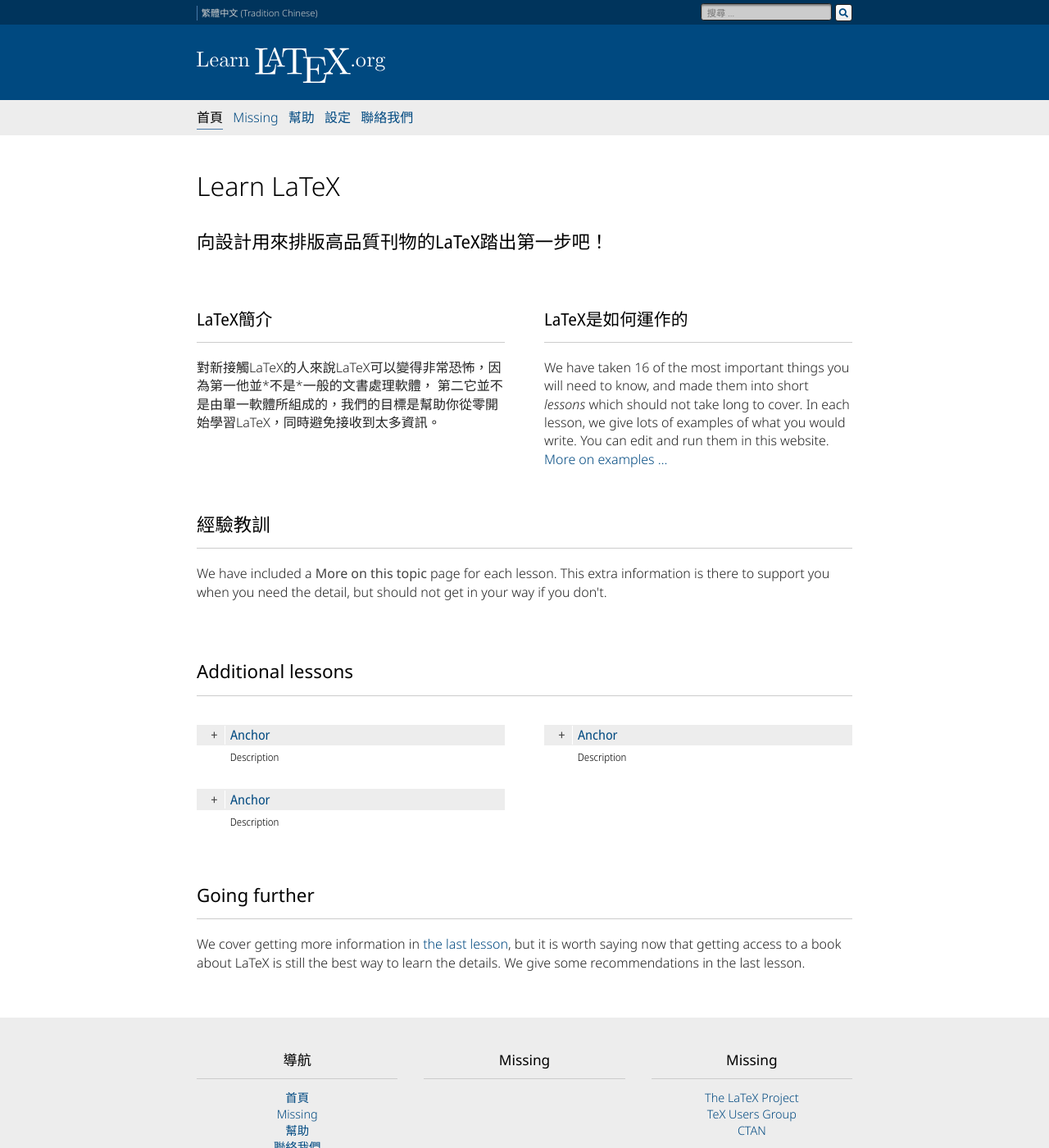
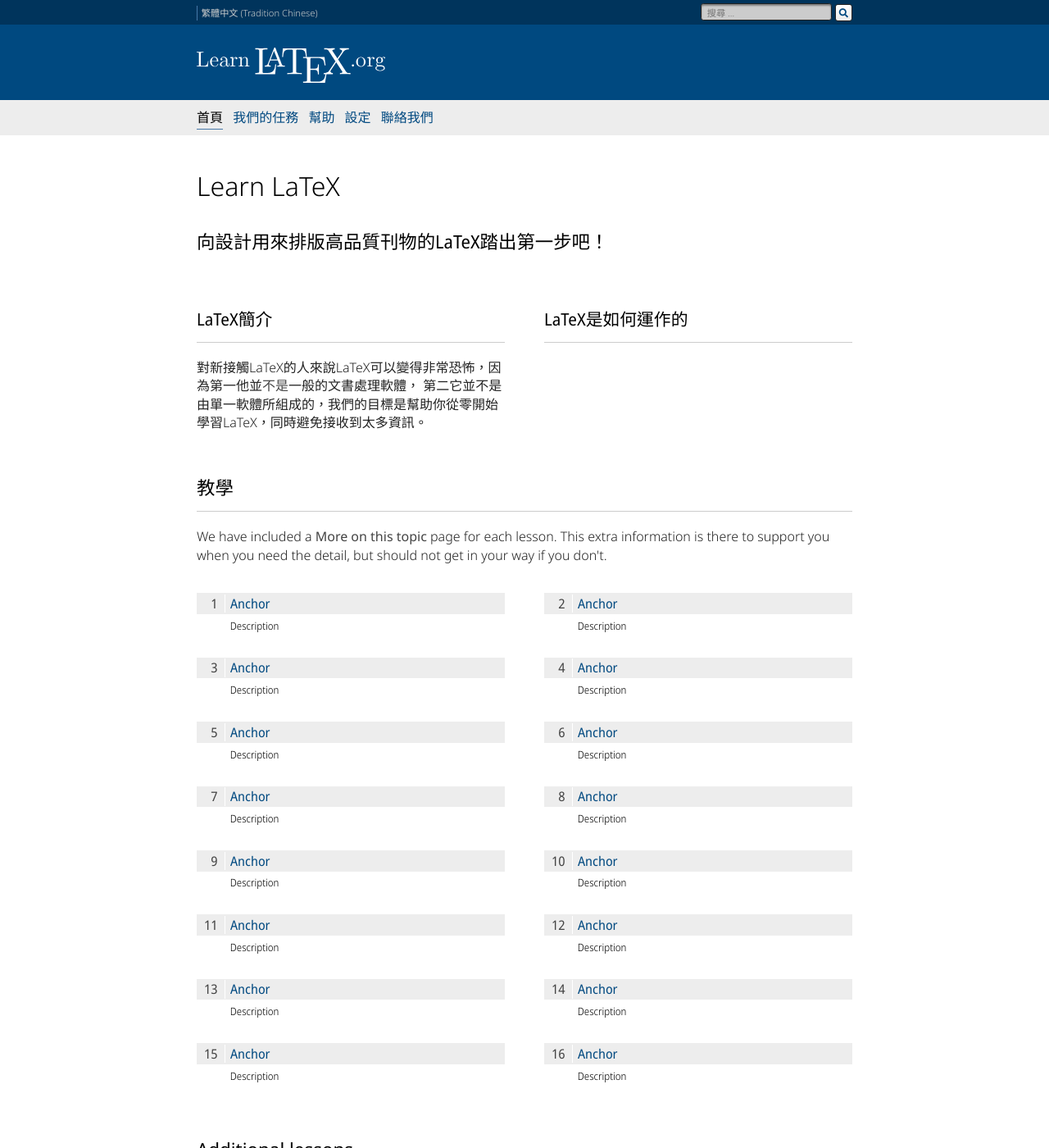
Before and after one commit to simanglam/test.github.io, a Jekyll site: the page built from zh-hant/index.md, in a window 1280 px wide and 1400 px high. Shown: the whole window at 82% size. Built offline with Jekyll 4.4.1, drawn with Linux system fonts in a browser that asks for light colours.

Commit message:
no message

```diff
--- a/_data/translations.yml
+++ b/_data/translations.yml
@@ -111,7 +111,7 @@ navigational-elements_mission:
   pt: "Missão"
   tr: "Amaç"
   vi: "Sứ mệnh"
-  zh-hant: "Missing"
+  zh-hant: "我們的任務"
   mr: "उद्दिष्ट"
   ca: "Missió"
 navigational-elements_help:
@@ -171,7 +171,7 @@ navigational-elements_privacy:
   pt: "Privacidade"
   tr: "Privacy"
   vi: "Chính sách bảo mật"
-  zh: "Privacy"
+  zh-hant: "隱私"
   mr: "गोपनीयता धोरण"
   ca: "Privacitat"
 navigational-elements_open-an-issue:
--- a/zh-hant/index.md
+++ b/zh-hant/index.md
@@ -20,27 +20,27 @@ permalink: /zh-hant/
     and because it is not a single program. Our aim is to help you get
     started with LaTeX from the basics, installation, to writing code, without
     trying to show you <em>everything</em> in one go. <a href="./mission">More on our mission &hellip;</a></p>-->
-    <p>對新接觸LaTeX的人來說LaTeX可以變得非常恐怖，因為第一他並*不是*一般的文書處理軟體，
+    <p>對新接觸LaTeX的人來說LaTeX可以變得非常恐怖，因為第一他並<b>不是</b>一般的文書處理軟體，
     第二它並不是由單一軟體所組成的，我們的目標是幫助你從零開始學習LaTeX，同時避免接收到太多資訊。</p>
   </section>
   <section>
     <h3
       class="text-columns__heading"
       >LaTeX是如何運作的</h3>
-      <p>We have taken 16 of the most important things you will need to know, and made them into short <em>lessons</em> which should not take long to cover. In each lesson, we give lots of examples of what you would write. You can edit and run them in this website. <a href="./help#examples">More on examples &hellip;</a></p>
+      <!-- <p>We have taken 16 of the most important things you will need to know, and made them into short <em>lessons</em> which should not take long to cover. In each lesson, we give lots of examples of what you would write. You can edit and run them in this website. <a href="./help#examples">More on examples &hellip;</a></p> -->
   </section>
 </div>
 
 <h2
   class="heading__toc"
   id="toc"
-  >經驗教訓</h2>
+  >教學</h2>
 
 <p
   class="paragraph__toc"
   >We have included a <b>More on this topic</b> page for each lesson. This extra information is there to support you when you need the detail, but should not get in your way if you don't.</p>
 
-{% include toc-lessons.html prefix="zh/lesson" %}
+{% include toc-lessons.html prefix="zh-hant/lesson" %}
 
 <h2
   class="heading__toc"
```
Also changed, not shown: zh-hant/settings.md (+1 -1 lines).
